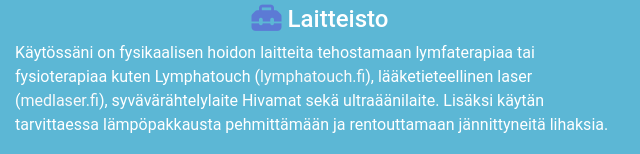
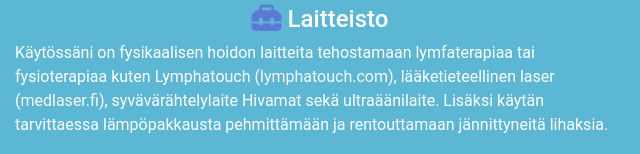
Before and after one commit to lukewarmdotted/lukewarmdotted.github.io, a plain HTML site: page index.html in a window 1280 px wide. Shown: the part 944-1098 px from the top of the page, 640-1280 px from the left. Drawn offline with nearby package versions, Linux system fonts and the light colour scheme.

Commit message:
fix links

```diff
--- a/index.html
+++ b/index.html
@@ -133,8 +133,8 @@
             </h4>
             <p>
 			  Käytössäni on fysikaalisen hoidon laitteita tehostamaan lymfaterapiaa tai fysioterapiaa kuten
-			  Lymphatouch (<a class="text-light" href="https://palse.fi" target="_blank"
-			  rel="noopener noreferrer">lymphatouch.fi</a>), lääketieteellinen laser (<a class="text-light" href="https://palse.fi" target="_blank"
+			  Lymphatouch (<a class="text-light" href="https://www.lymphatouch.com/fi/home" target="_blank"
+			  rel="noopener noreferrer">lymphatouch.com</a>), lääketieteellinen laser (<a class="text-light" href="https://medlaser.fi" target="_blank"
 			  rel="noopener noreferrer">medlaser.fi</a>),  syvävärähtelylaite Hivamat sekä ultraäänilaite.
 			  Lisäksi käytän tarvittaessa lämpöpakkausta pehmittämään ja rentouttamaan jännittyneitä lihaksia.
 			</p>
```
